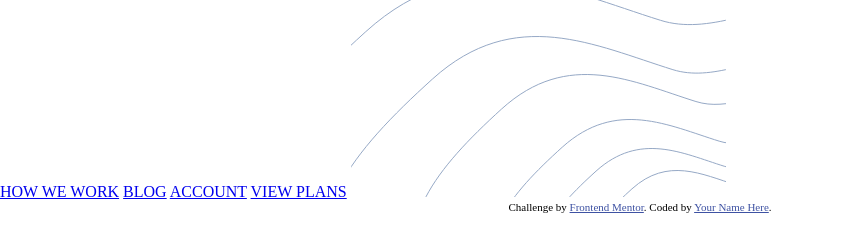
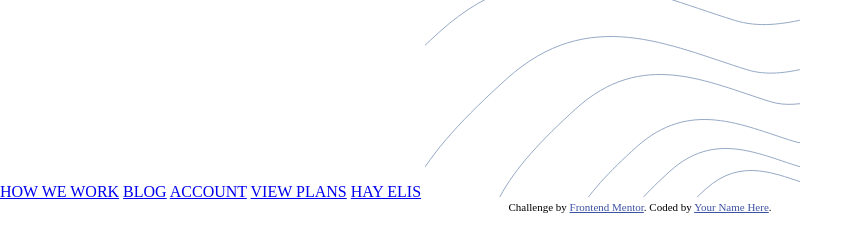
Before and after one commit to KevinitoRyananda/mobile, a plain HTML site: page index.html in a window 1280 px wide. Shown: the part 57-308 px from the top of the page, without its empty margins (0-863 px from the left). Drawn offline with Linux system fonts and the light colour scheme.

Commit message:
Update index.html

```diff
--- a/index.html
+++ b/index.html
@@ -27,6 +27,7 @@
       <a href="#">BLOG</a>
       <a href="#">ACCOUNT</a>
       <a href="#" class="plan">VIEW PLANS</a>
+      <a href="#">HAY ELIS</a>
       <img src="/images/bg-pattern-mobile-nav.svg" alt="" class="nav-bacground-mobile">
     </nav>
   </div>
```
